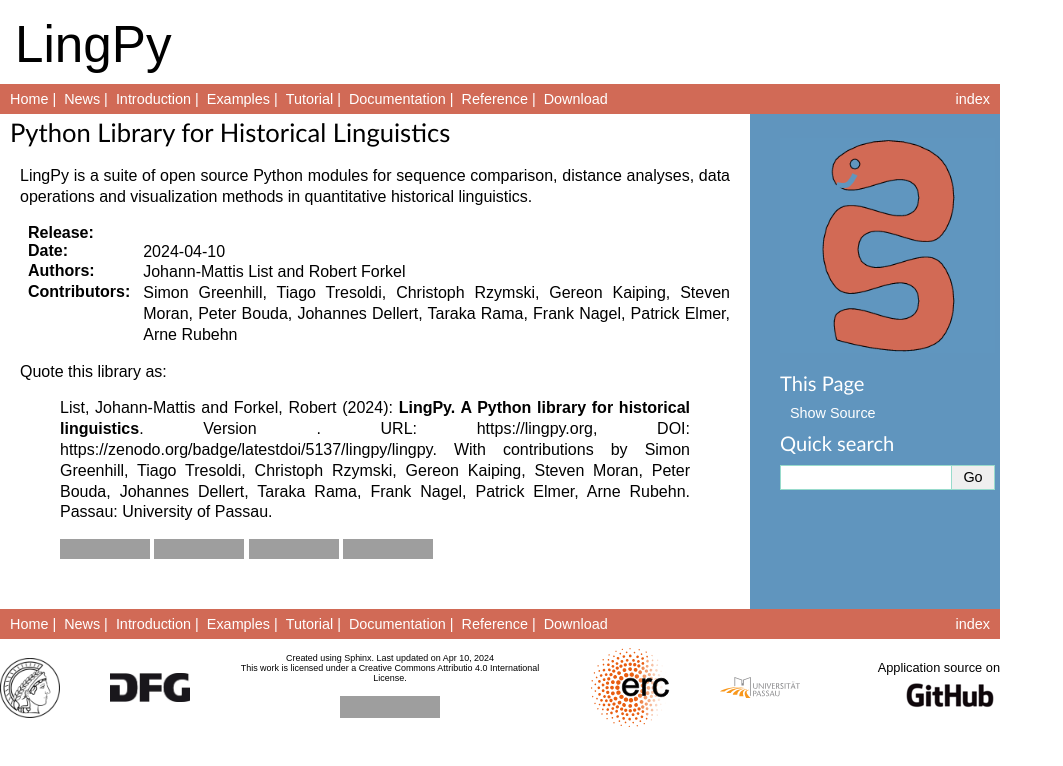
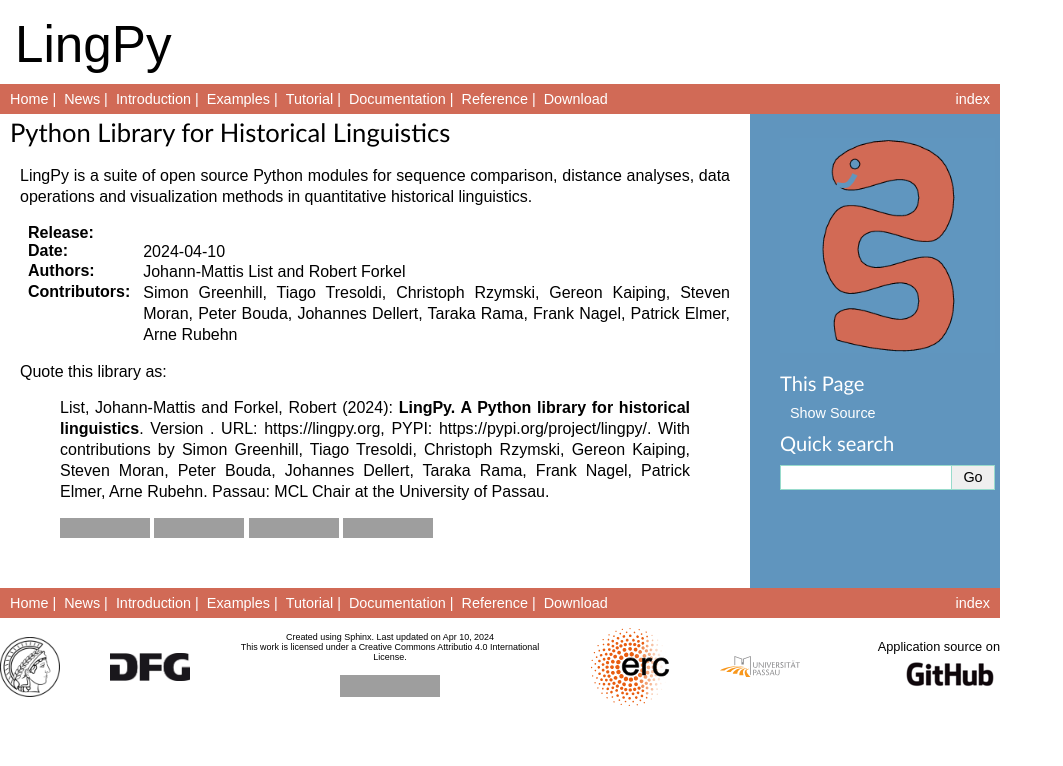
Before and after one commit to lingpy/doc, a Sphinx documentation site: the page built from source/index.rst, in a window 1280 px wide, cut to the strip 0-766 px from the top of the page. Shown: the whole strip, without its empty margins (0-1063 px from the left). Built offline with Sphinx 7.4.7, drawn with Linux system fonts in a browser that asks for light colours; formulas are drawn with MathJax 3; the version number could not be read and is left out; grey boxes are pictures that could not be loaded.

Commit message:
update quoteas

```diff
--- a/source/conf.py
+++ b/source/conf.py
@@ -81,7 +81,7 @@
 rst_prolog = """
 .. |authors| replace:: {authors}
 .. |contributors| replace:: {collaborators}
-.. |quoteas| replace:: List, Johann-Mattis and Forkel, Robert ({year}): **LingPy.  A Python library for historical linguistics**. Version {version}.  URL: https://lingpy.org, DOI: https://zenodo.org/badge/latestdoi/5137/lingpy/lingpy. With contributions by {collaborators}. Passau: University of Passau.  """.format(
+.. |quoteas| replace:: List, Johann-Mattis and Forkel, Robert ({year}): **LingPy. A Python library for historical linguistics**. Version {version}. URL: https://lingpy.org, PYPI: https://pypi.org/project/lingpy/. With contributions by {collaborators}.  Passau: MCL Chair at the University of Passau.""".format(
         year=str(datetime.datetime.today()).split('-')[0],
         version=lingpy.__version__,
         collaborators=collaborators,
```
